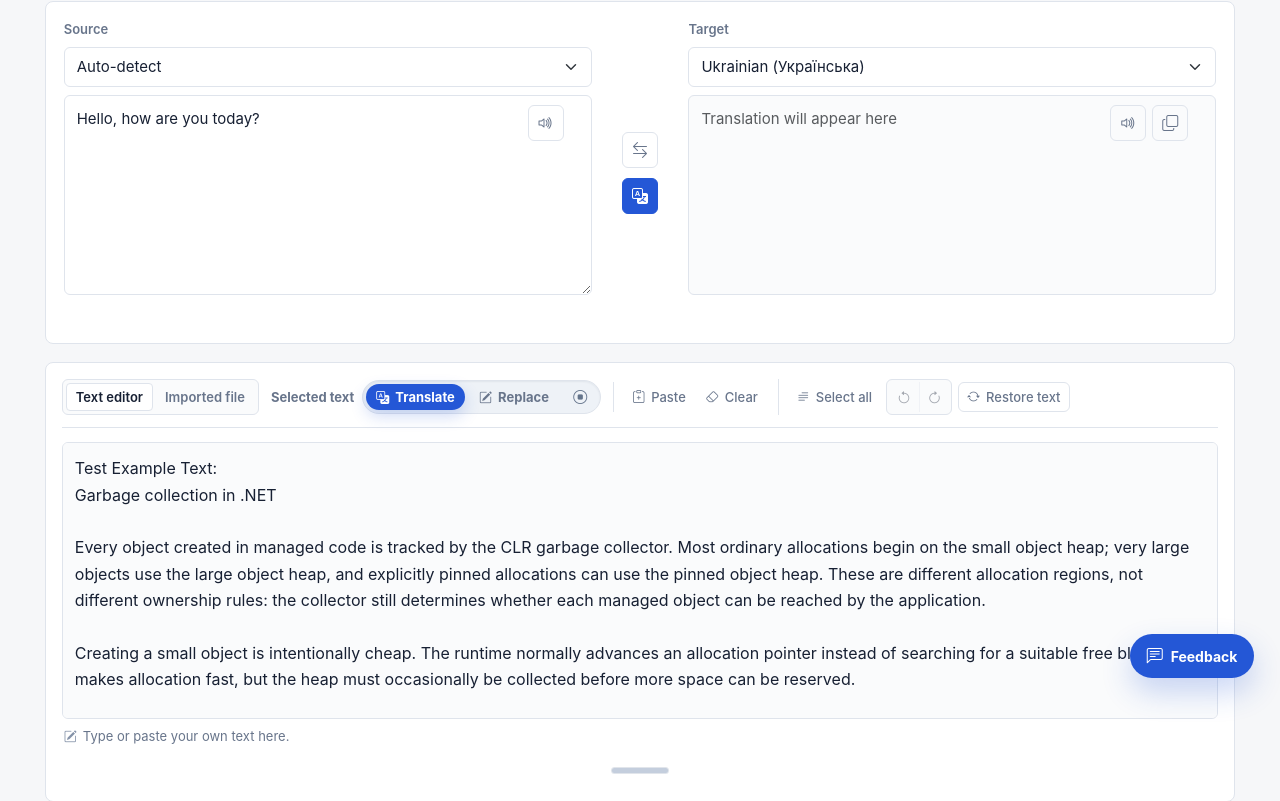
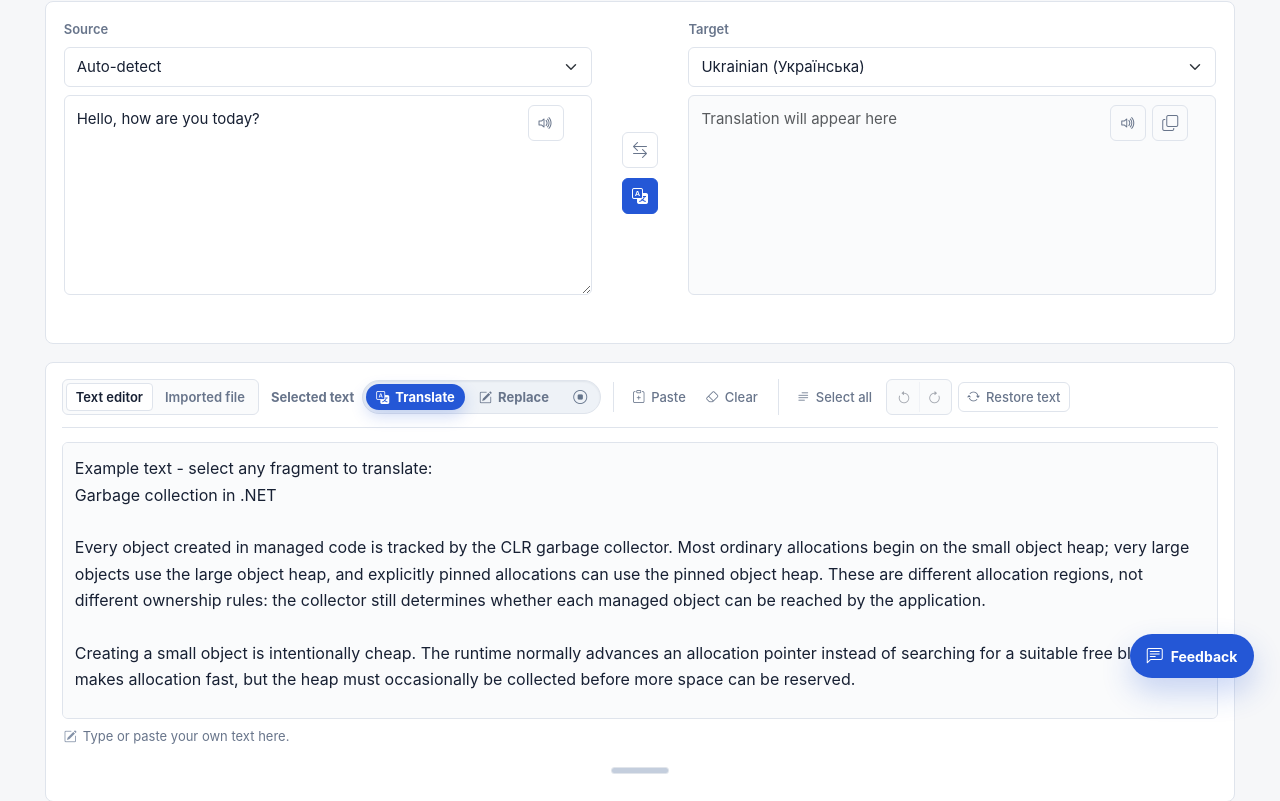
Before and after one commit to GarbageCollectorHub/azure-translator-workspace, an ASP.NET Core app: page /Translator in a window 1280 px wide. Shown: the part 96-897 px from the top of the page. Run offline with ASP.NET Core 8, Linux system fonts and the light colour scheme; data that the repository does not hold is empty; some libraries are stand-ins or nearby versions.

Commit message:
example text update

```diff
--- a/Views/Translator/Index.cshtml
+++ b/Views/Translator/Index.cshtml
@@ -12,7 +12,7 @@
         ? "Hello, how are you today?"
         : Model.FormModel.Text;
 
-    string workspaceSampleText = @"Test Example Text:
+    string workspaceSampleText = @"Example text - select any fragment to translate:
 Garbage collection in .NET
 
 Every object created in managed code is tracked by the CLR garbage collector. Most ordinary allocations begin on the small object heap; very large objects use the large object heap, and explicitly pinned allocations can use the pinned object heap. These are different allocation regions, not different ownership rules: the collector still determines whether each managed object can be reached by the application.
```
Also changed, not shown: wwwroot/css/site.css (indentation only).
